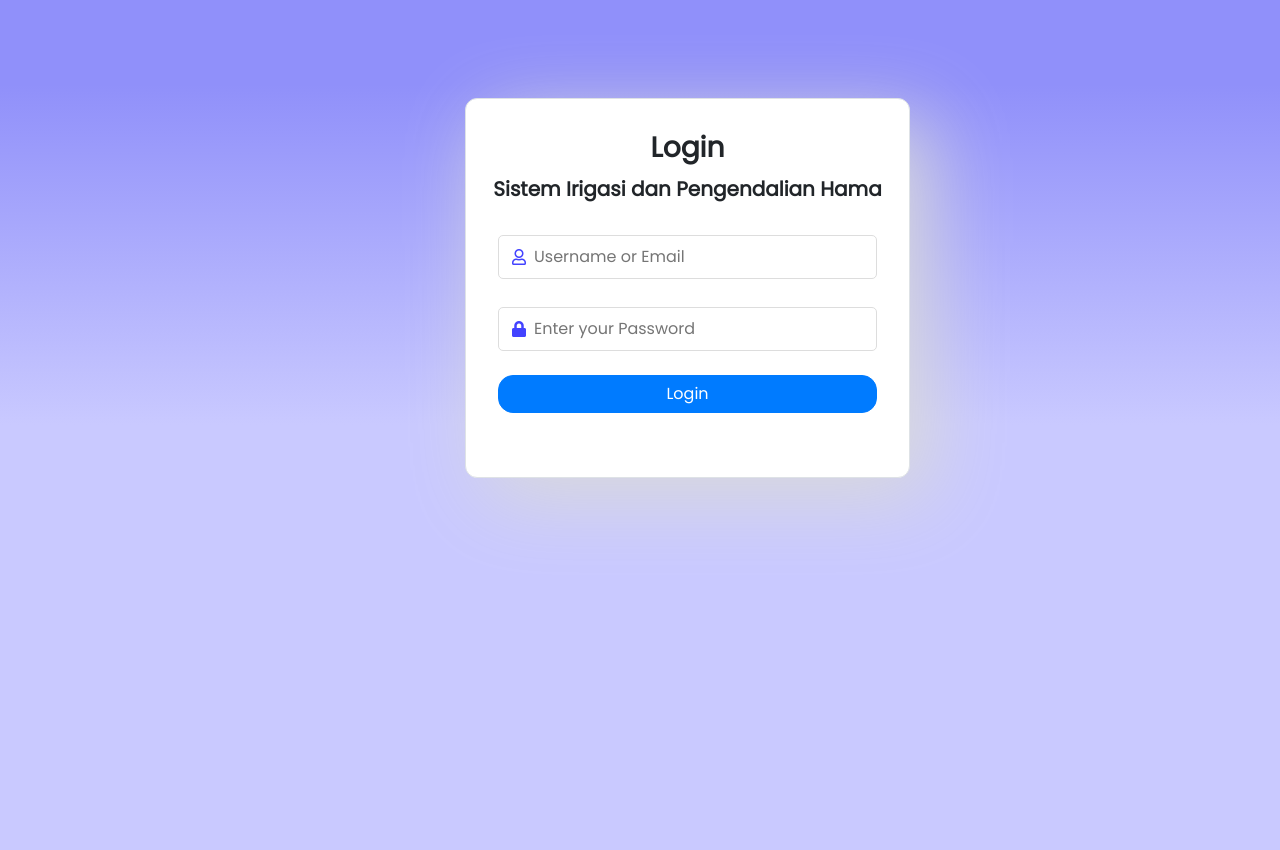
After one commit to faizh/siph, a PHP site: the page made by application/views/auth/v_login.php in a window 1280 px wide. The commit adds this page. Run offline with PHP 8.4, Linux system fonts and the light colour scheme; the template is opened without the code that fills it, so the values that code supplies are empty; some libraries are stand-ins or nearby versions.

Commit message:
create auth page

```diff
--- a/application/config/autoload.php
+++ b/application/config/autoload.php
@@ -58,7 +58,7 @@ $autoload['packages'] = array();
 |
 |	$autoload['libraries'] = array('user_agent' => 'ua');
 */
-$autoload['libraries'] = array();
+$autoload['libraries'] = array('database', 'session');
 
 /*
 | -------------------------------------------------------------------
--- a/application/config/database.php
+++ b/application/config/database.php
@@ -76,9 +76,9 @@ $query_builder = TRUE;
 $db['default'] = array(
 	'dsn'	=> '',
 	'hostname' => 'localhost',
-	'username' => '',
+	'username' => 'root',
 	'password' => '',
-	'database' => '',
+	'database' => 'siph',
 	'dbdriver' => 'mysqli',
 	'dbprefix' => '',
 	'pconnect' => FALSE,
--- a/application/controllers/Contact.php
+++ b/application/controllers/Contact.php
@@ -5,7 +5,9 @@ class Contact extends CI_Controller {
 
     public function index()
     {
-        $this->load->view('includes/v_header');
+        $page = 'contact';
+
+        $this->load->view('includes/v_header', compact('page'));
         $this->load->view('contents/v_team');
         $this->load->view('includes/v_footer');
     }
--- a/application/controllers/Home.php
+++ b/application/controllers/Home.php
@@ -5,7 +5,9 @@ class Home extends CI_Controller {
 
     public function index()
     {
-        $this->load->view('includes/v_header');
+        $page = 'home';
+
+        $this->load->view('includes/v_header', compact('page'));
         $this->load->view('contents/v_home');
         $this->load->view('includes/v_footer');
     }
--- /dev/null
+++ b/application/views/auth/v_login.php
@@ -0,0 +1,41 @@
+<!DOCTYPE html>
+<html lang="en">
+<head>
+    <meta charset="UTF-8">
+    <meta http-equiv="X-UA-Compatible" content="IE=edge">
+    <meta name="viewport" content="width=device-width, initial-scale=1.0">
+    <title>Document</title>
+    <link rel="stylesheet" href="https://use.fontawesome.com/releases/v5.7.2/css/all.css">
+    <link rel="stylesheet" href="https://maxcdn.bootstrapcdn.com/bootstrap/4.4.1/css/bootstrap.min.css">
+    <link rel="stylesheet" href="<?= base_url()?>assets/css/login.css">
+</head>
+<body>
+<div class="container">
+    <div class="row">
+        <div class="offset-md-2 col-lg-5 col-md-7 offset-lg-4 offset-md-3 mt-5">
+            <div class="panel border bg-white p-3">
+                <div class="panel-heading">
+                    <h3 class="pt-3 font-weight-bold">Login</h3>
+                    <h5 class="pt-1 font-weight-bold">Sistem Irigasi dan Pengendalian Hama</h5>
+                </div>
+                <div class="panel-body p-3">
+                    <form action="<?= base_url() ?>index.php/auth/act_login" method="POST">
+                        <div class="form-group py-2">
+                            <div class="input-field"> <span class="far fa-user p-2"></span> <input type="text" name="username" placeholder="Username or Email" required> </div>
+                        </div>
+                        <div class="form-group py-1 pb-2">
+                            <div class="input-field"> <span class="fas fa-lock p-2"></span> <input type="password" name="password" placeholder="Enter your Password" required> </div>
+                        </div>
+                        <button class="btn btn-primary btn-block mt-3" type="submit" value="Login">Login</button>
+                        <!-- <div class="text-center pt-4 text-muted">Don't have an account? <a href="#">Sign up</a> </div> -->
+                    </form>
+                </div>
+            </div>
+        </div>
+    </div>
+</div>
+
+<script src="https://cdnjs.cloudflare.com/ajax/libs/jquery/3.2.1/jquery.min.js"></script>
+<script src="https://maxcdn.bootstrapcdn.com/bootstrap/4.4.1/js/bootstrap.min.js"></script>
+</body>
+</html>
--- /dev/null
+++ b/assets/css/login.css
@@ -0,0 +1,119 @@
+@import url('https://fonts.googleapis.com/css2?family=Poppins&display=swap');
+
+* {
+    padding: 0;
+    margin: 0;
+    box-sizing: border-box;
+    font-family: 'Poppins', sans-serif
+}
+
+body {
+    height: 100vh;
+    background: linear-gradient(to top, #c9c9ff 50%, #9090fa 90%) no-repeat
+}
+
+.container {
+    margin: 50px auto
+}
+
+.panel-heading {
+    text-align: center;
+    margin-bottom: 10px
+}
+
+#forgot {
+    min-width: 100px;
+    margin-left: auto;
+    text-decoration: none
+}
+
+a:hover {
+    text-decoration: none
+}
+
+.form-inline label {
+    padding-left: 10px;
+    margin: 0;
+    cursor: pointer
+}
+
+.btn.btn-primary {
+    margin-top: 20px;
+    border-radius: 15px
+}
+
+.panel {
+    min-height: 380px;
+    box-shadow: 20px 20px 80px rgb(218, 218, 218);
+    border-radius: 12px
+}
+
+.input-field {
+    border-radius: 5px;
+    padding: 5px;
+    display: flex;
+    align-items: center;
+    cursor: pointer;
+    border: 1px solid #ddd;
+    color: #4343ff
+}
+
+input[type='text'],
+input[type='password'] {
+    border: none;
+    outline: none;
+    box-shadow: none;
+    width: 100%
+}
+
+.fa-eye-slash.btn {
+    border: none;
+    outline: none;
+    box-shadow: none
+}
+
+img {
+    width: 40px;
+    height: 40px;
+    object-fit: cover;
+    border-radius: 50%;
+    position: relative
+}
+
+a[target='_blank'] {
+    position: relative;
+    transition: all 0.1s ease-in-out
+}
+
+.bordert {
+    border-top: 1px solid #aaa;
+    position: relative
+}
+
+.bordert:after {
+    content: "or connect with";
+    position: absolute;
+    top: -13px;
+    left: 33%;
+    background-color: #fff;
+    padding: 0px 8px
+}
+
+@media(max-width: 360px) {
+    #forgot {
+        margin-left: 0;
+        padding-top: 10px
+    }
+
+    body {
+        height: 100%
+    }
+
+    .container {
+        margin: 30px 0
+    }
+
+    .bordert:after {
+        left: 25%
+    }
+}
```
Also changed, not shown: application/controllers/Auth.php (added, +59 -0 lines), application/controllers/Monitoring.php (+12 -1 lines), application/models/M_users.php (added, +19 -0 lines), application/views/includes/v_header.php (+21 -8 lines).
